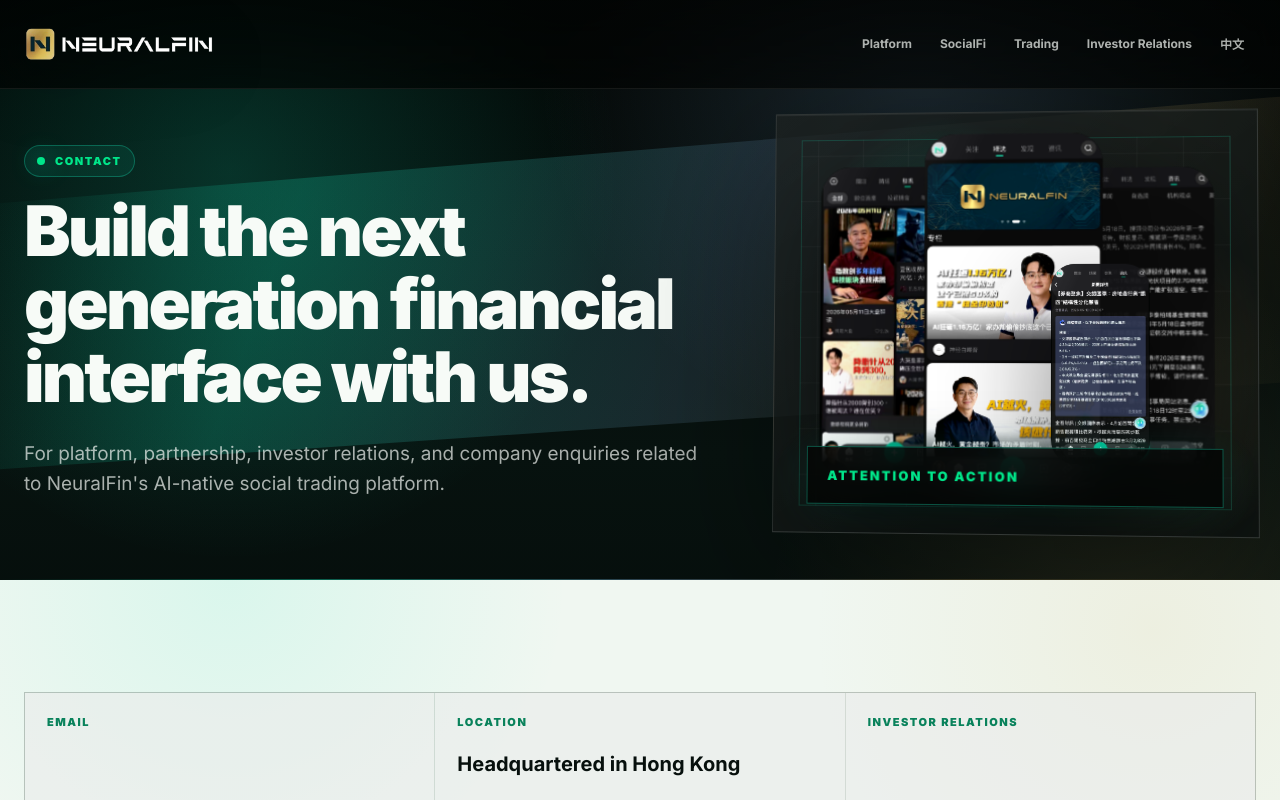
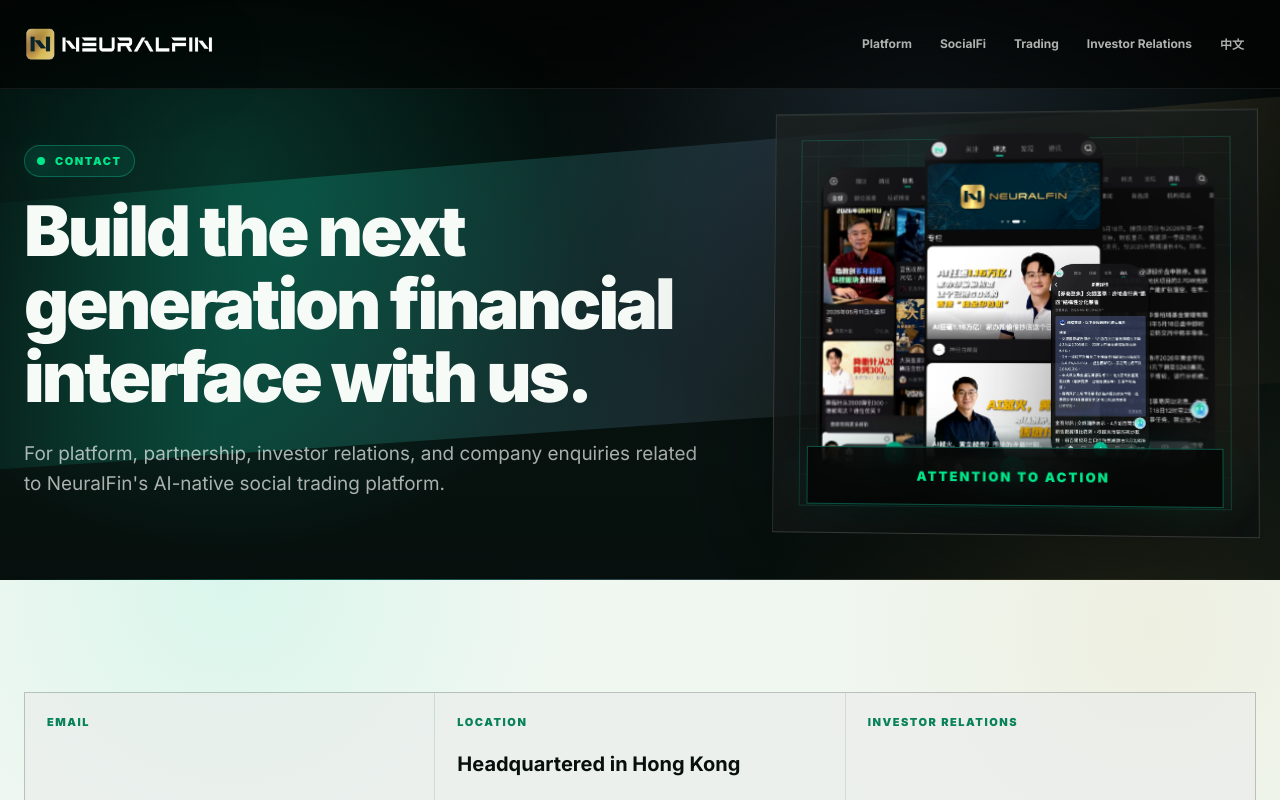
Before and after one commit to kevin20021029-commits/neuralfin-site, a Next.js app: page /contact in a window 1280 px wide. Shown: the top 800 px of the page. Built offline with nearby package versions, Linux system fonts and the light colour scheme.

Commit message:
Center subpage hero signal labels

```diff
--- a/app/globals.css
+++ b/app/globals.css
@@ -1184,8 +1184,9 @@
   z-index: 7;
   display: flex;
   align-items: center;
-  justify-content: space-between;
+  justify-content: center;
   gap: 18px;
+  text-align: center;
 }
 
 .signal-readout strong,
@@ -1201,6 +1202,7 @@
   margin-top: 0;
   font-size: 13px;
   line-height: 1.25;
+  width: 100%;
 }
 
 .split-feature,
```
